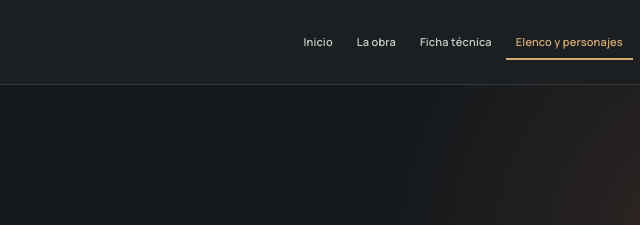
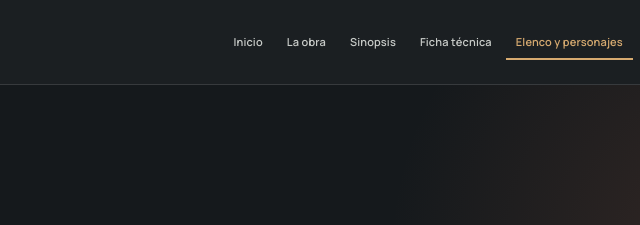
Before and after one commit to dincris12/laaraucanaobra, a plain HTML site: page elenco.html in a window 1280 px wide. Shown: the top 225 px of the page, 305-945 px from the left. Drawn offline with nearby package versions, Linux system fonts and the light colour scheme.

Commit message:
nav: mostrar nueva pestaña Sinopsis en elenco.html

```diff
--- a/elenco.html
+++ b/elenco.html
@@ -18,7 +18,7 @@
     <div class="topbar-inner wrap">
       <a class="brand" href="index.html" aria-label="La Araucana, volver a inicio"><span class="mark" aria-hidden="true"><span></span><span></span><span></span></span><span class="brand-text"><strong>LA ARAUCANA</strong><small>TRYO TEATRO BANDA</small></span></a>
       <button class="menu-toggle" aria-label="Abrir navegación" aria-expanded="false" aria-controls="site-nav"><span></span><span></span><span></span></button>
-      <nav class="site-nav" id="site-nav" aria-label="Navegación principal"><a href="index.html" class="nav-link ">Inicio</a><a href="obra.html" class="nav-link ">La obra</a><a href="ficha.html" class="nav-link ">Ficha técnica</a><a href="elenco.html" class="nav-link is-active">Elenco y personajes</a><a href="galeria.html" class="nav-link ">Fotografías</a><a href="brecht.html" class="nav-link ">Brecht</a><a href="opiniones.html" class="nav-link ">Opiniones</a><a href="fuentes.html" class="nav-link ">Fuentes</a></nav>
+      <nav class="site-nav" id="site-nav" aria-label="Navegación principal"><a href="index.html" class="nav-link ">Inicio</a><a href="obra.html" class="nav-link ">La obra</a><a href="sinopsis.html" class="nav-link ">Sinopsis</a><a href="ficha.html" class="nav-link ">Ficha técnica</a><a href="elenco.html" class="nav-link is-active">Elenco y personajes</a><a href="galeria.html" class="nav-link ">Fotografías</a><a href="brecht.html" class="nav-link ">Brecht</a><a href="opiniones.html" class="nav-link ">Opiniones</a><a href="fuentes.html" class="nav-link ">Fuentes</a></nav>
     </div>
   </header>
   <main id="principal">
```
